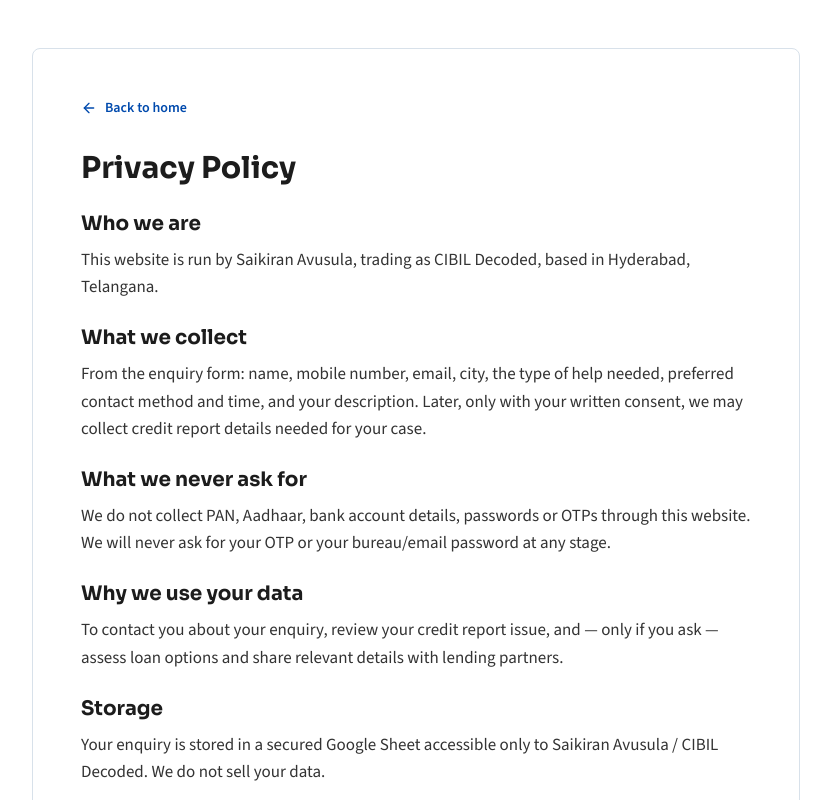
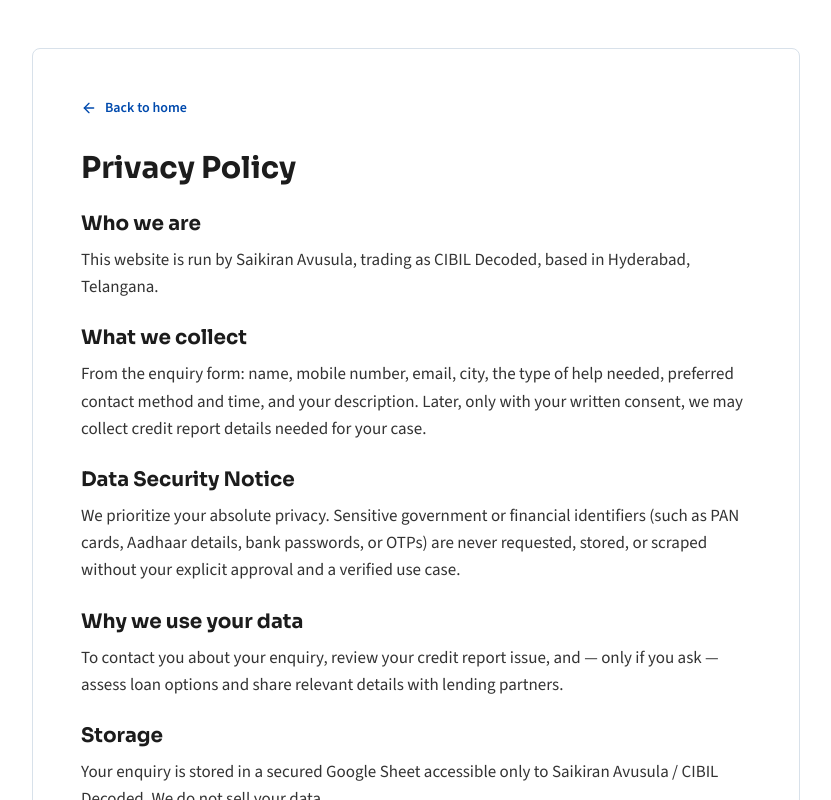
Before and after one commit to Saikiran-Avusula/cibil_decoded_project, a Next.js app: page /privacy in a window 1280 px wide. Shown: the top 800 px of the page, without its empty margins (224-1055 px from the left). Built offline with nearby package versions, Linux system fonts and the light colour scheme.

Commit message:
legal concerns updated

```diff
--- a/src/app/privacy/page.tsx
+++ b/src/app/privacy/page.tsx
@@ -24,8 +24,8 @@
           </section>
 
           <section>
-            <h2 className="text-xl font-sora font-semibold text-ink mt-6 mb-2">What we never ask for</h2>
-            <p>We do not collect PAN, Aadhaar, bank account details, passwords or OTPs through this website. We will never ask for your OTP or your bureau/email password at any stage.</p>
+            <h2 className="text-xl font-sora font-semibold text-ink mt-6 mb-2">Data Security Notice</h2>
+            <p>We prioritize your absolute privacy. Sensitive government or financial identifiers (such as PAN cards, Aadhaar details, bank passwords, or OTPs) are never requested, stored, or scraped without your explicit approval and a verified use case.</p>
           </section>
 
           <section>
```
